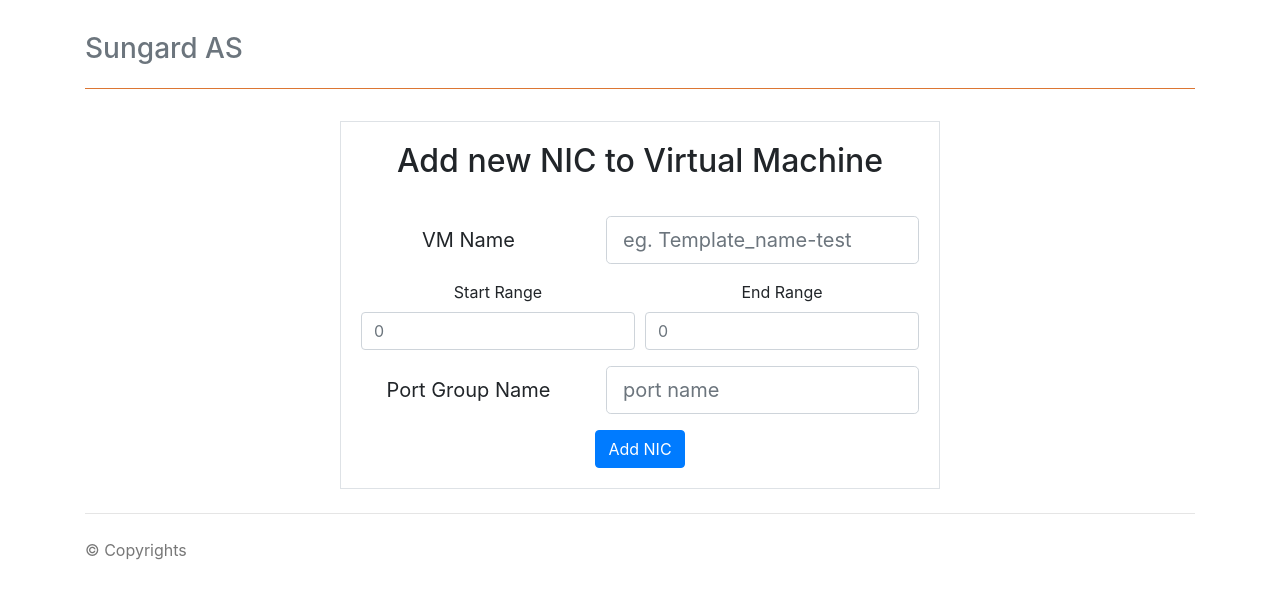
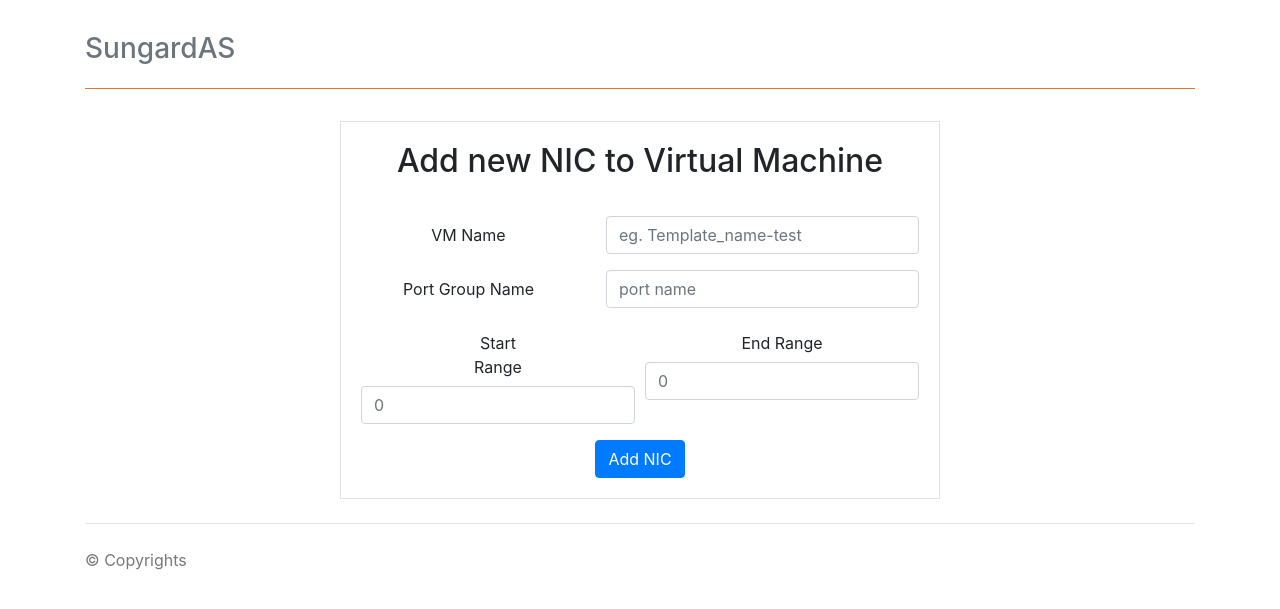
Before and after one commit to swapnil-chikodikar/sample_project, a Django app: template sample_app/templates/sample_app/add_nic.html in a window 1280 px wide. Shown: the top 609 px of the page. Run offline with Django 3.2, Linux system fonts and the light colour scheme; the template is opened without the code that fills it, so the values that code supplies are empty; some libraries are stand-ins or nearby versions.

Commit message:
form updates

```diff
--- a/sample_app/templates/sample_app/add_nic.html
+++ b/sample_app/templates/sample_app/add_nic.html
@@ -8,38 +8,39 @@
             <br>
             <form method="post" action="/sample_app/add_nic/" role="form" id="form_id">
                 <div class="form-group row">
-                    <label for="vm_name" class="col-5 col-form-label col-form-label-lg">VM Name</label>
+                    <label for="vm_name" class="col-5 col-form-label">VM Name</label>
                     <div class="col-7">
-                        <input type="text" class="form-control form-control-lg" id="vm_name"
+                        <input type="text" class="form-control" id="vm_name"
                                name="vm_name" placeholder="eg. Template_name-test">
+                    </div>
+                </div>
+                <div class="form-group row">
+                    <label for="port_name" class="col-5 col-form-label">Port Group Name</label>
+                    <div class="col-7">
+                        <input type="text" class="form-control" id="port_name"
+                               name="port_grp" placeholder="port name">
                     </div>
                 </div>
                 <div class="form-row">
                     <div class="col-md-6 mb-3">
-                        <label for="validationTooltip04">Start Range</label>
-                        <input type="number" min="0" class="form-control" id="validationTooltip04" placeholder="0"
+                        <label for="start_range" class="col-5 col-form-label">Start Range</label>
+                        <input type="number" min="0" class="form-control" id="start_range" placeholder="0"
                                name="s_range" required>
                         <div class="invalid-tooltip">
                             Please select at least one VM.
                         </div>
                     </div>
                     <div class="col-md-6 mb-3">
-                        <label for="validationTooltip05">End Range</label>
-                        <input type="number" min="0" class="form-control" id="validationTooltip05" placeholder="0"
+                        <label for="end_range" class="col-5 col-form-label">End Range</label>
+                        <input type="number" min="0" class="form-control" id="end_range" placeholder="0"
                                name="e_range" required>
                         <div class="invalid-tooltip">
                             Please select at least one VM.
                         </div>
                     </div>
                 </div>
-                <div class="form-group row">
-                    <label for="port_name" class="col-5 col-form-label col-form-label-lg">Port Group Name</label>
-                    <div class="col-7">
-                        <input type="text" class="form-control form-control-lg" id="port_name"
-                               name="port_grp" placeholder="port name">
-                    </div>
-                </div>
-                <button class="btn btn-primary" id="buttonid" type="button" onclick="my_test">Add NIC</button>
+
+                <button class="btn btn-primary" id="buttonid" type="button">Add NIC</button>
 
             </form>
         </div>
--- a/sample_app/templates/sample_app/assign_ip.html
+++ b/sample_app/templates/sample_app/assign_ip.html
@@ -7,7 +7,7 @@
             <!--<h4 class="card-title"></h4>-->
             <br>
             <form class="needs-validation" method="POST" action="/sample_app/assignIP/"
-                  onsubmit="btn.disabled=true; btn.innerText='Deleting VMs. Please Wait'; img.style.display=inline">
+                  onsubmit="btn.disabled=true; btn.innerText='Assigning IPs. Please Wait'; img.style.display=inline">
                 {% csrf_token %}
                 <div class="form-row">
                     <div class="col-md-12 mb-3">
@@ -39,7 +39,7 @@
                         </div>
                     </div>
                 </div>
-                <button id="btn" class="btn btn-primary" type="submit">DELETE
+                <button id="btn" class="btn btn-primary" type="submit">ASSIGN IPs
                 </button>
             </form>
         </div>
--- a/sample_app/templates/sample_app/base.html
+++ b/sample_app/templates/sample_app/base.html
@@ -18,7 +18,7 @@
 <div class="container">
 
     <div class="header clearfix">
-        <h3 class="text-muted">Sungard AS</h3>
+        <h3 class="text-muted">SungardAS</h3>
     </div>
 
 
@@ -34,7 +34,8 @@
     </script>
 
 
-    {% block content %}{% endblock %}
+    {% block content %}
+    {% endblock %}
 
     <footer class="footer">
         <p>&copy; Copyrights</p>
--- a/sample_app/templates/sample_app/deployment.html
+++ b/sample_app/templates/sample_app/deployment.html
@@ -57,7 +57,7 @@
                     <div class="col-md-4 mb-3">
                         <label for="validationTooltip04">Start Range</label>
                         <input type="number" min="0" class="form-control" id="validationTooltip04" placeholder="0"
-                               name="s_range" required>
+                               onselect="validationTooltip05.min=validationTooltip04.val" name="s_range" required>
                         <div class="invalid-tooltip">
                             Please select at least one VM.
                         </div>
@@ -65,7 +65,7 @@
 
                     <div class="col-md-4 mb-3">
                         <label for="validationTooltip05">End Range</label>
-                        <input type="number" min="0" class="form-control" id="validationTooltip05" placeholder="0"
+                        <input type="number" class="form-control" id="validationTooltip05" placeholder="0"
                                name="e_range" required>
                         <div class="invalid-tooltip">
                             Please select at least one VM.
--- a/sample_app/templates/sample_app/vcenter_creds.html
+++ b/sample_app/templates/sample_app/vcenter_creds.html
@@ -12,14 +12,14 @@
         <h3>VCenter Connection:</h3>
         <h5>Enter the credentials to connect to the VCenter</h5>
         <div class="form-group row ">
-            <label for="hostname" class="col-sm-2 col-form-label">HOST NAME</label>
+            <label for="hostname" class="col-sm-2 col-form-label">VCENTER IP</label>
             <div class="col-sm-10">
                 <!--<input type="number" class="form-control w-50 p-3" id="hostname" name="vcenter_ip"-->
                        <!--placeholder="Host Name">-->
                 <input type="text" minlength="7" maxlength="15" size="15"
                        pattern="^((\d{1,2}|1\d\d|2[0-4]\d|25[0-5])\.){3}(\d{1,2}|1\d\d|2[0-4]\d|25[0-5])$"
                        class="form-control w-50 p-3" id="hostname" name="vcenter_ip"
-                       placeholder="Host Name">
+                       placeholder="VCENTER IP">
             </div>
         </div>
         <div class="form-group row">
@@ -42,7 +42,6 @@
                 <button type="submit" class="btn btn-primary" value="Submit">Submit</button>
             </div>
         </div>
-
     </div>
 </form>
 {% endblock content %}
--- a/sample_app/templates/sample_app/welcome.html
+++ b/sample_app/templates/sample_app/welcome.html
@@ -1,7 +1,7 @@
 {% extends "sample_app/base.html" %}
 {% block content %}
 <div class="jumbotron">
-    <h1 class="display-3">Welcome to SLA Automation !</h1>
+    <h1 class="display-3">Welcome to RTO SLA Automation!</h1>
     <!--<p><a class="btn btn-lg btn-success"href="#" role="button">CRVS</a></p>-->
 
     <div class="dropdown">
```
Also changed, not shown: sample_app/views.py (+6 -8 lines), app2/test.py (line endings or trailing spaces), 2 other files.
